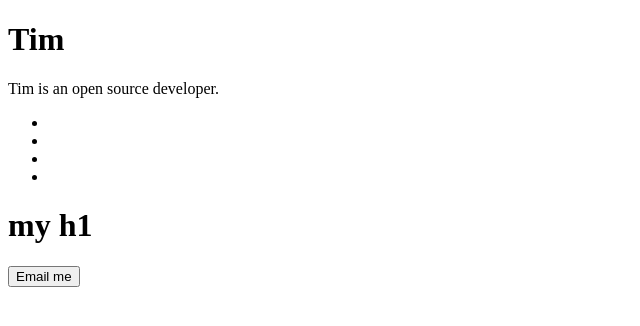
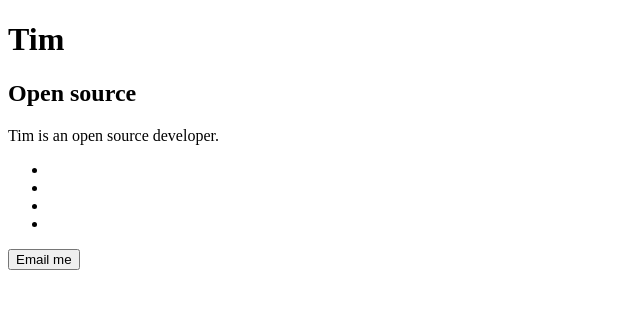
Before and after one commit to TimSorgen/timsorgen.github.io, a plain HTML site: page index.html in a window 1280 px wide. Shown: the whole page, without its empty margins (0-640 px from the left). Drawn offline with Linux system fonts and the light colour scheme.

Commit message:
Sub heading added.

```diff
--- a/index.html
+++ b/index.html
@@ -7,6 +7,7 @@
 </head>
 <body>
   <h1>Tim</h1>
+    <h2>Open source</h2>
     <p>Tim is an open source developer.</p>
     <ul>
         <li></li>
@@ -14,7 +15,7 @@
         <li></li>
         <li></li>
     </ul>
-    <h1>my h1</h1>
+
     <button id="email-me">Email me</button>
 </body>
 </html>
```
